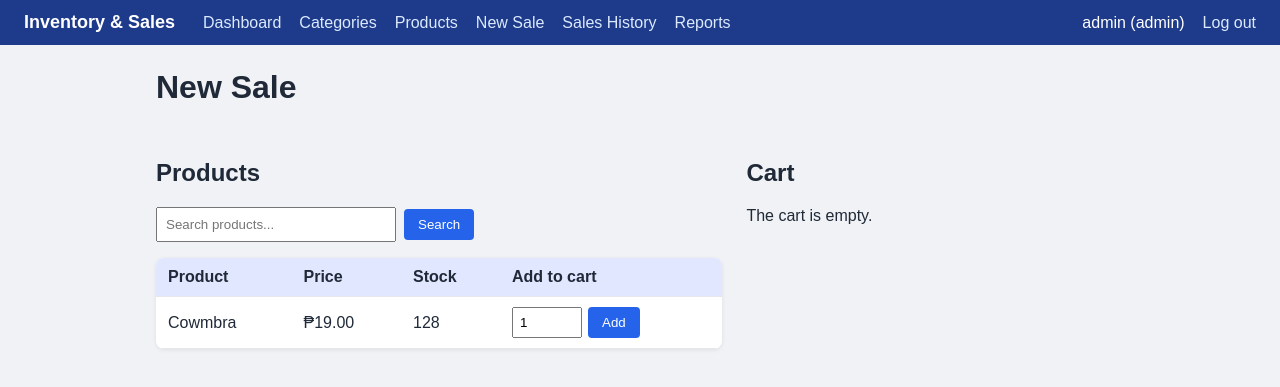
After one commit to auroth22/inventory-sales, a PHP site: page /pages/sales.php in a window 1280 px wide. The commit adds this page. Shown: the top 387 px of the page. Run offline with PHP 8.4, Linux system fonts and the light colour scheme; a user stored in the database is signed in; data comes from the database, SQL or seed files in the repository.

Commit message:
add sales, receipts, history, and reports

```diff
--- a/includes/header.php
+++ b/includes/header.php
@@ -18,6 +18,9 @@ $page_title = $page_title ?? 'Inventory and Sales';
     <a href="<?= BASE_URL ?>index.php">Dashboard</a>
     <a href="<?= BASE_URL ?>pages/categories.php">Categories</a>
     <a href="<?= BASE_URL ?>pages/products.php">Products</a>
+    <a href="<?= BASE_URL ?>pages/sales.php">New Sale</a>
+    <a href="<?= BASE_URL ?>pages/sales_history.php">Sales History</a>
+    <a href="<?= BASE_URL ?>pages/reports.php">Reports</a>
     <span class="spacer"></span>
     <span class="user"><?= htmlspecialchars($_SESSION['username']) ?> (<?= htmlspecialchars($_SESSION['role']) ?>)</span>
     <a href="<?= BASE_URL ?>logout.php">Log out</a>
--- /dev/null
+++ b/pages/sales.php
@@ -0,0 +1,188 @@
+<?php
+require '../includes/auth.php';
+require '../includes/db.php';
+require_login();
+mysqli_report(MYSQLI_REPORT_ERROR | MYSQLI_REPORT_STRICT);   // make DB errors throw exceptions
+
+function flash($type, $text) { $_SESSION['flash'] = ['type' => $type, 'text' => $text]; }
+
+if (!isset($_SESSION['cart'])) { $_SESSION['cart'] = []; }   // cart = [product_id => quantity]
+
+if ($_SERVER['REQUEST_METHOD'] === 'POST') {
+    $action = $_POST['action'] ?? '';
+
+    if ($action === 'add') {
+        $pid = (int)($_POST['product_id'] ?? 0);
+        $qty = max(1, (int)($_POST['qty'] ?? 1));
+
+        $stmt = $conn->prepare("SELECT name, stock FROM products WHERE id = ?");
+        $stmt->bind_param("i", $pid);
+        $stmt->execute();
+        $p = $stmt->get_result()->fetch_assoc();
+
+        if (!$p) {
+            flash('error', 'Product not found.');
+        } else {
+            $newQty = ($_SESSION['cart'][$pid] ?? 0) + $qty;
+            if ($newQty > $p['stock']) {
+                flash('error', "Only {$p['stock']} of {$p['name']} in stock.");
+            } else {
+                $_SESSION['cart'][$pid] = $newQty;
+            }
+        }
+
+    } elseif ($action === 'remove') {
+        unset($_SESSION['cart'][(int)($_POST['product_id'] ?? 0)]);
+
+    } elseif ($action === 'clear') {
+        $_SESSION['cart'] = [];
+
+    } elseif ($action === 'checkout') {
+        $cart = $_SESSION['cart'];
+        if (!$cart) {
+            flash('error', 'The cart is empty.');
+        } else {
+            try {
+                $conn->begin_transaction();      // all steps succeed together, or none do
+
+                // 1. Lock each product row, check stock, read the REAL price from the database
+                $lines = [];
+                $total = 0;
+                $sel = $conn->prepare("SELECT name, price, stock FROM products WHERE id = ? FOR UPDATE");
+                foreach ($cart as $pid => $qty) {
+                    $sel->bind_param("i", $pid);
+                    $sel->execute();
+                    $p = $sel->get_result()->fetch_assoc();
+                    if (!$p) { throw new Exception("A product in your cart no longer exists."); }
+                    if ($p['stock'] < $qty) { throw new Exception("Not enough stock for {$p['name']} (only {$p['stock']} left)."); }
+                    $lines[] = ['id' => $pid, 'qty' => $qty, 'price' => $p['price']];
+                    $total += $p['price'] * $qty;
+                }
+                $total = round($total, 2);
+
+                // 2. Create the sale
+                $uid = $_SESSION['user_id'];
+                $ins = $conn->prepare("INSERT INTO sales (user_id, total) VALUES (?, ?)");
+                $ins->bind_param("id", $uid, $total);
+                $ins->execute();
+                $sale_id = $conn->insert_id;
+
+                // 3. Save each item and reduce the stock
+                $item  = $conn->prepare("INSERT INTO sale_items (sale_id, product_id, quantity, price) VALUES (?, ?, ?, ?)");
+                $stock = $conn->prepare("UPDATE products SET stock = stock - ? WHERE id = ?");
+                foreach ($lines as $l) {
+                    $item->bind_param("iiid", $sale_id, $l['id'], $l['qty'], $l['price']);
+                    $item->execute();
+                    $stock->bind_param("ii", $l['qty'], $l['id']);
+                    $stock->execute();
+                }
+
+                $conn->commit();                 // save everything
+                $_SESSION['cart'] = [];
+                header("Location: receipt.php?id=" . $sale_id);
+                exit;
+
+            } catch (Exception $e) {
+                $conn->rollback();               // undo everything if anything failed
+                flash('error', $e->getMessage());
+            }
+        }
+    }
+    header("Location: sales.php");
+    exit;
+}
+
+// ----- Data for the page -----
+$q    = trim($_GET['q'] ?? '');
+$like = "%$q%";
+$stmt = $conn->prepare("SELECT id, name, price, stock FROM products WHERE stock > 0 AND name LIKE ? ORDER BY name");
+$stmt->bind_param("s", $like);
+$stmt->execute();
+$products = $stmt->get_result();
+
+$cartLines = [];
+$cartTotal = 0;
+$get = $conn->prepare("SELECT id, name, price, stock FROM products WHERE id = ?");
+foreach ($_SESSION['cart'] as $pid => $qty) {
+    $get->bind_param("i", $pid);
+    $get->execute();
+    $p = $get->get_result()->fetch_assoc();
+    if ($p) {
+        $p['qty'] = $qty;
+        $p['subtotal'] = $p['price'] * $qty;
+        $cartTotal += $p['subtotal'];
+        $cartLines[] = $p;
+    }
+}
+
+$page_title = 'New Sale';
+require '../includes/header.php';
+?>
+<h1>New Sale</h1>
+
+<div class="pos-grid">
+    <section>
+        <h2>Products</h2>
+        <form method="GET" class="inline-form">
+            <input type="text" name="q" placeholder="Search products..." value="<?= htmlspecialchars($q) ?>">
+            <button type="submit">Search</button>
+            <?php if ($q !== ''): ?><a href="sales.php" class="btn-link">Clear</a><?php endif; ?>
+        </form>
+
+        <table>
+            <tr><th>Product</th><th>Price</th><th>Stock</th><th>Add to cart</th></tr>
+            <?php while ($r = $products->fetch_assoc()): ?>
+                <tr>
+                    <td><?= htmlspecialchars($r['name']) ?></td>
+                    <td>&#8369;<?= number_format($r['price'], 2) ?></td>
+                    <td><?= (int)$r['stock'] ?></td>
+                    <td>
+                        <form method="POST" class="add-form">
+                            <input type="hidden" name="action" value="add">
+                            <input type="hidden" name="product_id" value="<?= (int)$r['id'] ?>">
+                            <input type="number" name="qty" value="1" min="1" max="<?= (int)$r['stock'] ?>" class="qty-input">
+                            <button type="submit">Add</button>
+                        </form>
+                    </td>
+                </tr>
+            <?php endwhile; ?>
+        </table>
+    </section>
+
+    <section>
+        <h2>Cart</h2>
+        <?php if (!$cartLines): ?>
+            <p>The cart is empty.</p>
+        <?php else: ?>
+            <table>
+                <tr><th>Item</th><th>Qty</th><th>Subtotal</th><th></th></tr>
+                <?php foreach ($cartLines as $l): ?>
+                    <tr>
+                        <td><?= htmlspecialchars($l['name']) ?></td>
+                        <td><?= (int)$l['qty'] ?></td>
+                        <td>&#8369;<?= number_format($l['subtotal'], 2) ?></td>
+                        <td>
+                            <form method="POST">
+                                <input type="hidden" name="action" value="remove">
+                                <input type="hidden" name="product_id" value="<?= (int)$l['id'] ?>">
+                                <button type="submit" class="danger">&times;</button>
+                            </form>
+                        </td>
+                    </tr>
+                <?php endforeach; ?>
+            </table>
+            <p class="cart-total">Total: &#8369;<?= number_format($cartTotal, 2) ?></p>
+            <div class="cart-buttons">
+                <form method="POST">
+                    <input type="hidden" name="action" value="checkout">
+                    <button type="submit">Checkout</button>
+                </form>
+                <form method="POST">
+                    <input type="hidden" name="action" value="clear">
+                    <button type="submit" class="danger">Clear cart</button>
+                </form>
+            </div>
+        <?php endif; ?>
+    </section>
+</div>
+<?php require '../includes/footer.php'; ?>
--- a/style.css
+++ b/style.css
@@ -82,12 +82,12 @@ button.danger { background: #dc2626; }
     box-shadow: 0 20px 60px rgba(0, 0, 0, 0.35);
     color: #1f2937;
 }
-.auth-modal[open] { animation: pop 0.9s ease-out; }
+.auth-modal[open] { animation: pop 0.2s ease-out; }
 
 /* The dim, blurred layer behind the popup */
 .auth-modal::backdrop {
     background: rgba(15, 23, 42, 0.55);
-    backdrop-filter: blur(48px);
+    backdrop-filter: blur(4px);
 }
 
 @keyframes pop {
@@ -110,10 +110,36 @@ button.danger { background: #dc2626; }
 /* Tabs */
 .tabs { display: flex; background: #f1f5f9; border-radius: 10px; padding: 4px; margin-bottom: 18px; margin-top: 10px; }
 .tab { flex: 1; background: transparent; color: #475569; border-radius: 8px; padding: 8px; }
-.tab.active { background: white; color: #69ea72; font-weight: bold; box-shadow: 0 1px 3px rgba(0, 0, 0, 0.15); }
+.tab.active { background: white; color: #1e3a8a; font-weight: bold; box-shadow: 0 1px 3px rgba(0, 0, 0, 0.15); }
 
 /* Forms inside the popup: only the active one is visible */
 .panel { display: none; flex-direction: column; gap: 10px; }
 .panel.active { display: flex; }
 .panel input { padding: 11px; border: 1px solid #cbd5e1; border-radius: 8px; font-size: 15px; }
 .panel button[type="submit"] { padding: 11px; border-radius: 8px; font-size: 15px; }
+
+/* ===== Sales / POS ===== */
+.pos-grid { display: grid; grid-template-columns: 3fr 2fr; gap: 24px; align-items: start; }
+@media (max-width: 800px) { .pos-grid { grid-template-columns: 1fr; } }
+.qty-input { width: 70px; padding: 6px; }
+.cart-total { font-size: 20px; font-weight: bold; text-align: right; margin: 14px 0; }
+.cart-buttons { display: flex; gap: 10px; justify-content: flex-end; }
+.inline-form label { display: flex; align-items: center; gap: 6px; }
+
+/* ===== Receipt ===== */
+.receipt { background: white; max-width: 480px; margin: 0 auto; padding: 24px; border-radius: 8px; box-shadow: 0 1px 4px rgba(0,0,0,0.08); }
+.receipt h2 { text-align: center; margin-top: 0; }
+.receipt-buttons { max-width: 480px; margin: 16px auto; display: flex; gap: 14px; align-items: center; }
+
+@media print {
+    .topbar, .no-print { display: none !important; }
+    body { background: white; }
+    .receipt { box-shadow: none; }
+}
+
+.add-form { display: flex; gap: 6px; margin: 0; }
+
+/* ===== Reports ===== */
+h2 { margin-top: 32px; }
+.bar-cell { width: 35%; }
+.bar { height: 14px; background: #2563eb; border-radius: 4px; min-width: 2px; }
```
Also changed, not shown: pages/receipt.php (added, +57 -0 lines), pages/reports.php (added, +179 -0 lines), pages/sales_history.php (added, +65 -0 lines).
